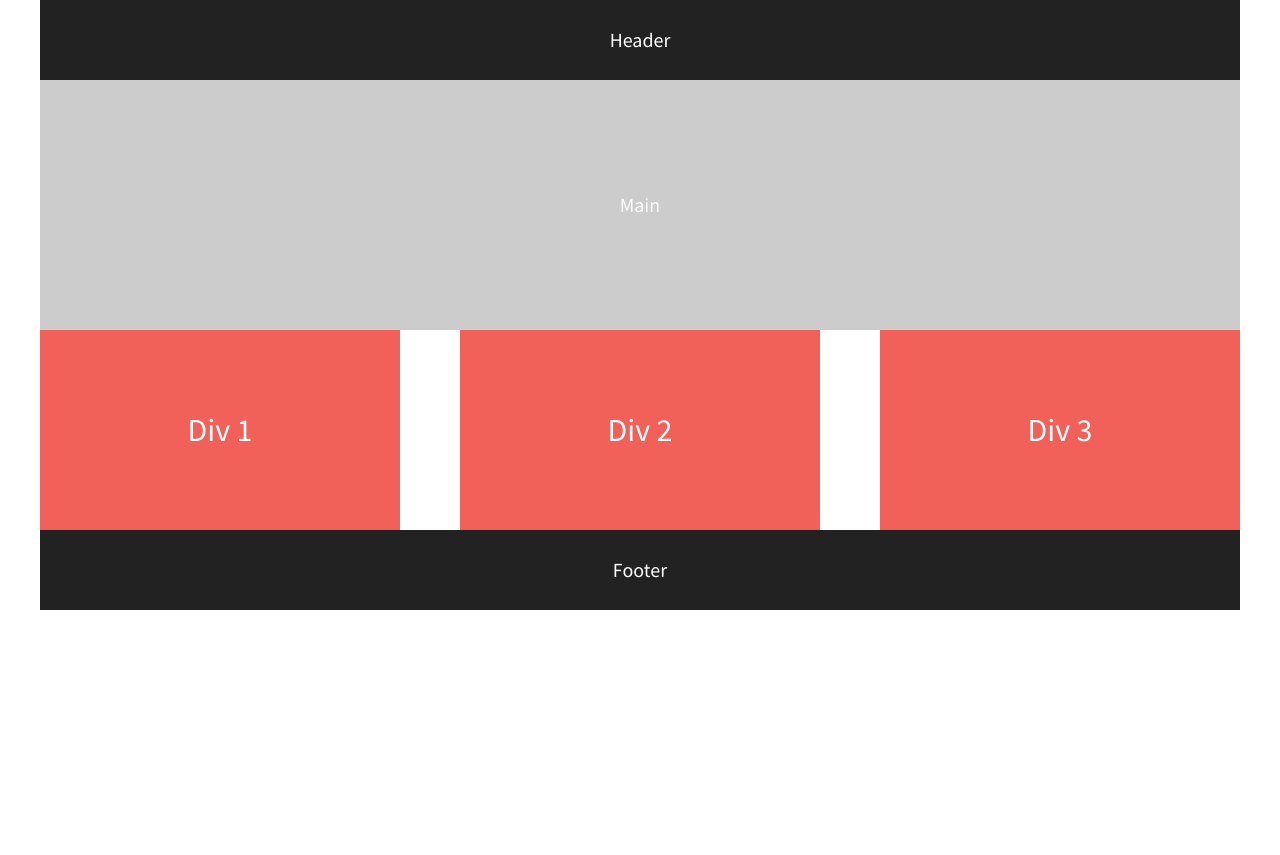
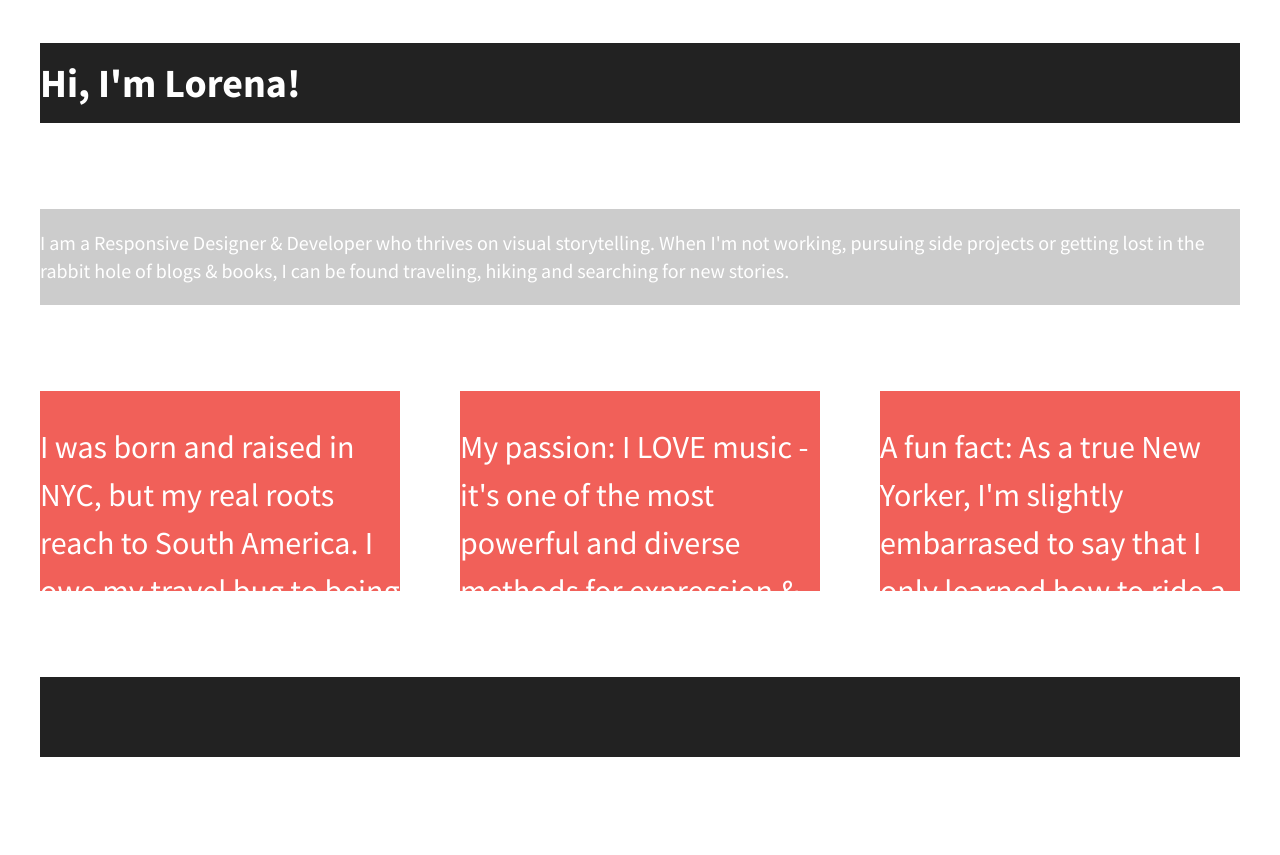
Before and after one commit to lenatheque/flex-wireframe, a plain HTML site: page index.html in a window 1280 px wide. Before the commit the page ends 800 px from the top, so only its background shows below. Drawn offline with nearby package versions, Linux system fonts and the light colour scheme.

Commit message:
adding flex

```diff
--- a/css/main.css
+++ b/css/main.css
@@ -107,6 +107,8 @@ body {
   font-size: 1.25em;
   height: 100%;
   color: #fff;
+  display: flex;
+  justify-content: center;
 }
 
 header,
@@ -121,7 +123,6 @@ footer {
 
 main {
   background-color: #ccc;
-  height: 250px;
   width: 100%;
    display: flex;
    justify-content: center;
@@ -132,8 +133,8 @@ header,
 footer,
 main {
  display: flex;
- justify-content: center;
- align-items: center;
+ display: flex;
+ justify-content: flex-start;
 }
 
 .flex-container {
@@ -155,6 +156,8 @@ main {
    display: flex;
    justify-content: center;
    align-items: center;
+   flex-flow: row wrap;
+   justify-content: space-between;
 }
 
 /* ==========================================================================
--- a/index.html
+++ b/index.html
@@ -1,54 +1,99 @@
-<!doctype html>
+<!DOCTYPE html>
 <html class="no-js" lang="">
   <head>
-        <meta charset="utf-8">
-        <meta http-equiv="x-ua-compatible" content="ie=edge">
+    <meta charset="utf-8" />
+    <meta http-equiv="x-ua-compatible" content="ie=edge" />
     <title></title>
-        <meta name="description" content="">
-        <meta name="viewport" content="width=device-width, initial-scale=1">
+    <meta name="description" content="" />
+    <meta name="viewport" content="width=device-width, initial-scale=1" />
 
-        <link rel="apple-touch-icon" href="apple-touch-icon.png">
+    <link rel="apple-touch-icon" href="apple-touch-icon.png" />
     <!-- Place favicon.ico in the root directory -->
 
-        <link rel="stylesheet" href="css/normalize.css">
-        <link rel="stylesheet" href="css/main.css">
+    <link rel="stylesheet" href="css/normalize.css" />
+    <link rel="stylesheet" href="css/main.css" />
     <script src="js/vendor/modernizr-2.8.3.min.js"></script>
-        <link href="https://fonts.googleapis.com/css?family=Lora|Source+Sans+Pro:400,700" rel="stylesheet">
+    <link
+      href="https://fonts.googleapis.com/css?family=Lora|Source+Sans+Pro:400,700"
+      rel="stylesheet"
+    />
   </head>
   <body>
     <!--[if lt IE 8]>
-            <p class="browserupgrade">You are using an <strong>outdated</strong> browser. Please <a href="http://browsehappy.com/">upgrade your browser</a> to improve your experience.</p>
+      <p class="browserupgrade">
+        You are using an <strong>outdated</strong> browser. Please
+        <a href="http://browsehappy.com/">upgrade your browser</a> to improve
+        your experience.
+      </p>
     <![endif]-->
 
     <!-- Add your site or application content here -->
     <section class="flex-container">
-            <header>Header</header>
-            <main>Main</main>
+      <header><h1>Hi, I'm Lorena!</h1></header>
+      <main>
+        <p>
+          I am a <span>Responsive Designer & Developer</span> who thrives on
+          visual storytelling. When I'm not working, pursuing side projects or
+          getting lost in the rabbit hole of blogs & books, I can be found
+          traveling, hiking and searching for new stories.
+        </p>
+      </main>
       <div id="div-1" class="flex-items">
-                Div 1
+        <p>
+          I was born and raised in NYC, but <span>my real roots</span> reach to
+          South America. I owe my travel bug to being a first generation
+          American with family all over the world - we were always on the go!
+        </p>
       </div>
       <div id="div-2" class="flex-items">
-                Div 2
+        <p>
+          <span>My passion:</span> I LOVE music - it's one of the most powerful
+          and diverse methods for expression & communication. In the meantime, I
+          get my fix by going to lots & lots of concerts. I'm at 160 and
+          counting!
+        </p>
       </div>
       <div id="div-3" class="flex-items">
-                Div 3
+        <p>
+          <span>A fun fact:</span> As a true New Yorker, I'm slightly embarrased
+          to say that I only learned how to ride a plain ol' stationary bike 1
+          year ago, and have yet to learn to drive. But, the real takeaway is
+          that I'm learning!
+        </p>
       </div>
-            <footer>Footer</footer>
+      <footer>
+        <i class="fab fa-twitter"></i>
+        <i class="fab fa-linkedin"></i>
+        <i class="fab fa-pinterest"></i>
+      </footer>
     </section>
 
     <script src="https://ajax.googleapis.com/ajax/libs/jquery/1.11.3/jquery.min.js"></script>
-        <script>window.jQuery || document.write('<script src="js/vendor/jquery-1.11.3.min.js"><\/script>')</script>
+    <script>
+      window.jQuery ||
+        document.write(
+          '<script src="js/vendor/jquery-1.11.3.min.js"><\/script>'
+        );
+    </script>
     <script src="js/plugins.js"></script>
     <script src="js/main.js"></script>
 
     <!-- Google Analytics: change UA-XXXXX-X to be your site's ID. -->
     <script>
-            (function(b,o,i,l,e,r){b.GoogleAnalyticsObject=l;b[l]||(b[l]=
-            function(){(b[l].q=b[l].q||[]).push(arguments)});b[l].l=+new Date;
-            e=o.createElement(i);r=o.getElementsByTagName(i)[0];
-            e.src='https://www.google-analytics.com/analytics.js';
-            r.parentNode.insertBefore(e,r)}(window,document,'script','ga'));
-            ga('create','UA-XXXXX-X','auto');ga('send','pageview');
+      (function (b, o, i, l, e, r) {
+        b.GoogleAnalyticsObject = l;
+        b[l] ||
+          (b[l] = function () {
+            (b[l].q = b[l].q || []).push(arguments);
+          });
+        b[l].l = +new Date();
+        e = o.createElement(i);
+        r = o.getElementsByTagName(i)[0];
+        e.src = "https://www.google-analytics.com/analytics.js";
+        r.parentNode.insertBefore(e, r);
+      })(window, document, "script", "ga");
+      ga("create", "UA-XXXXX-X", "auto");
+      ga("send", "pageview");
     </script>
   </body>
 </html>
```
Lines whose indentation alone changed are shown as unchanged.
